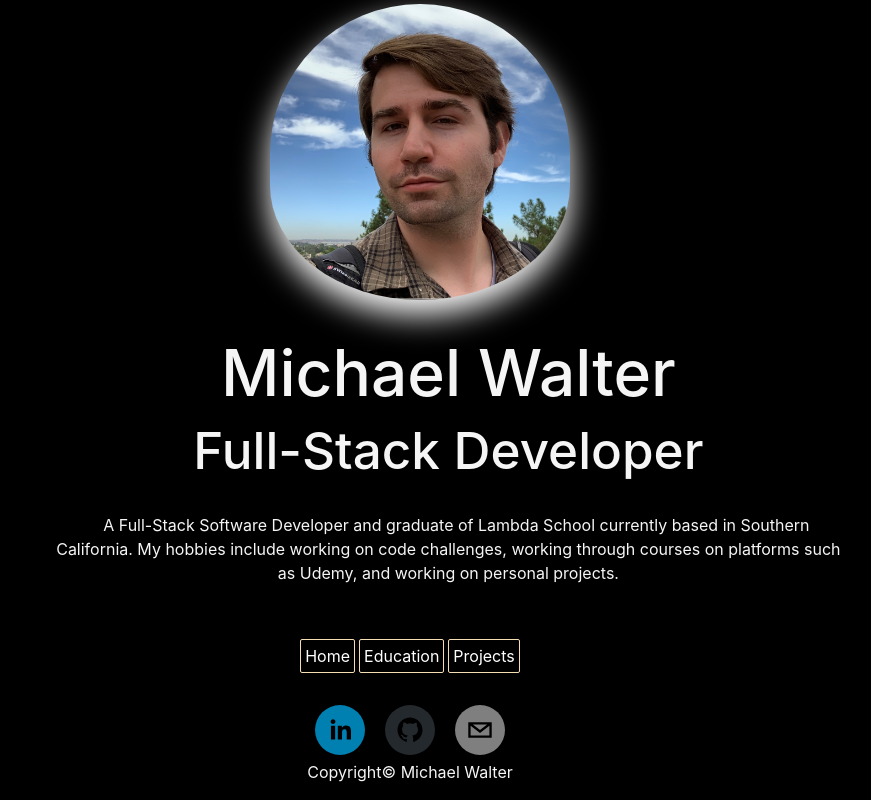
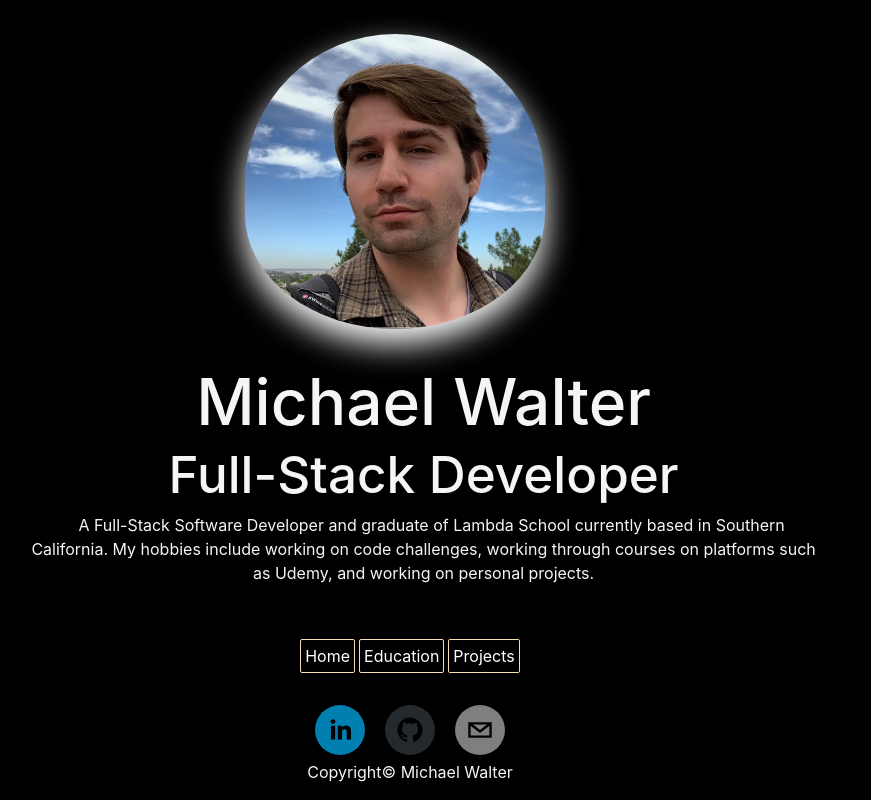
Before and after one commit to M-PAW/mpaw-portfolio, a React (Create React App) app: page / in a window 1280 px wide. Shown: the whole page, without its empty margins (230-1101 px from the left). Built offline with nearby package versions, Linux system fonts and the light colour scheme.

Commit message:
Adjusted styles for home component.

```diff
--- a/src/styles/home.css
+++ b/src/styles/home.css
@@ -11,20 +11,23 @@
     max-width: 80%;
     /*min-width: 70%; */
     display: flex;
-    margin-left: 10%;
+    margin-left: 8%;
     margin-right: 20%;
 }
 
 .home-container h1 {
-
+    padding-left: -2%;
     font-size: 5vw;
     text-align: center;
+    margin: 0 0 10px 0;
+
 }
 
 .home-container h2 {
     text-align: center;
     font-size: 4vw;
-    margin-bottom: 2rem;
+    margin-bottom: 1rem;
+    line-height: 0.9;
 }
 
 .home-container p {
```
